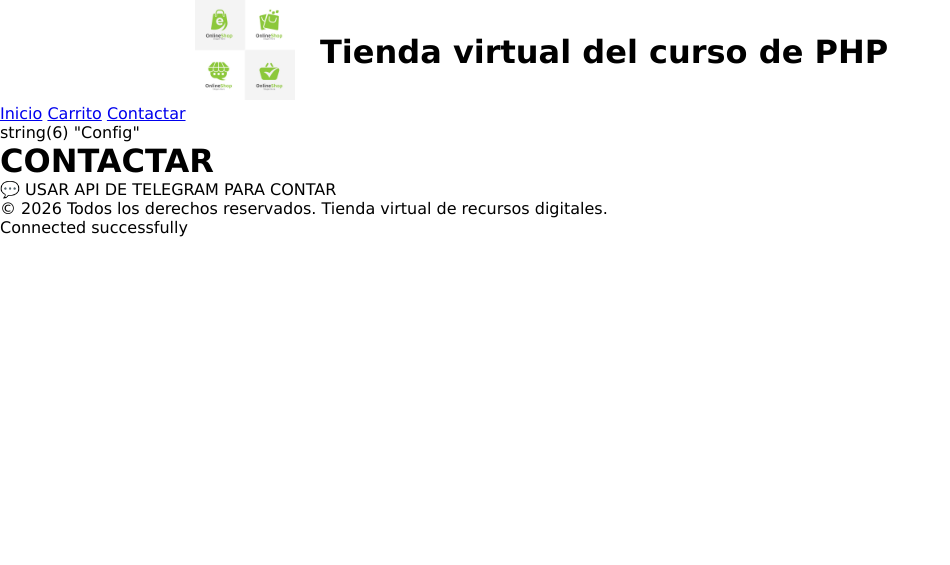
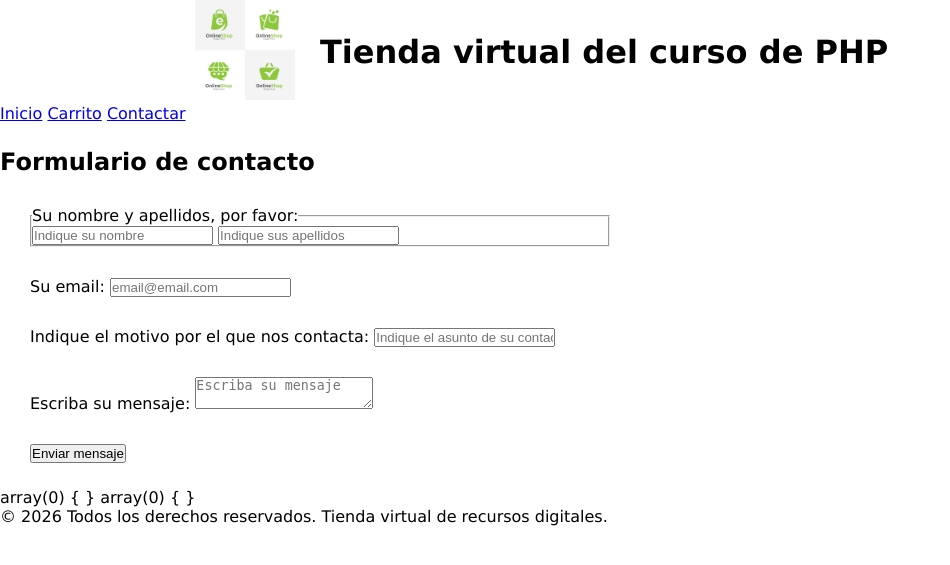
Before and after one commit to JosemaDR/cursophpjavascript2026, a PHP site: page /index.php/contactar in a window 1280 px wide. Shown: the top 565 px of the page, without its empty margins (0-950 px from the left). Run offline with PHP 8.4, Linux system fonts and the light colour scheme; data that the repository does not hold is empty.

Commit message:
Clase 08042026: POO, Frontend, Arquitecturas aplicaciones web

```diff
--- a/assets/css/main.css
+++ b/assets/css/main.css
@@ -20,6 +20,11 @@ h1 {
    justify-self: start;
 }
 
+main > h2, main > form {
+   margin-top: 25px;
+   margin-bottom: 25px;
+}
+
 div.logo {
    padding-right: 25px;
    justify-self: end;
--- a/assets/js/main.js
+++ b/assets/js/main.js
@@ -0,0 +1,10 @@
+function validarFormulario() {
+   const inputNombre = document.getElementById('nombreContacto');
+   const inputApellidos = document.getElementById('apellidosContacto');
+   const inputEmail = document.getElementById('emailContacto');
+   const inputAsunto = document.getElementById('asuntoContacto');
+   const inputMensaje = document.getElementById('mensajeContacto');
+
+   console.info('ASDF', inputNombre, inputApellidos, inputEmail, inputAsunto, inputMensaje);
+   alert('Parando de momento...');
+}
--- /dev/null
+++ b/src/Application/Controllers/GestorRutas.php
@@ -0,0 +1,36 @@
+<?php
+   defined('APP_ROOT') or header('Location: ../index.php');
+
+   class GestorRutas {
+      private static array $rutasDisponibles = Array(
+         '' => 'inicio',
+         '/' => 'inicio',
+         'inicio' => 'inicio',
+         'catalogo' => 'catalogo',
+         'producto' => 'producto',
+         'contactar' => 'contactar',
+      );
+
+      private static string $url;
+      private static array $urlPartes;
+
+      public static function cargarVista() {
+         if(empty($_SERVER['PATH_INFO'])) {
+            require_once APP_ROOT . '/vistas/inicio.php';
+         } else {
+            self::$url = $_SERVER['PATH_INFO'];
+            (self::$url == '/') ? : self::$url = trim(self::$url, '/');
+
+            self::$urlPartes = explode('/', self::$url);
+            if(array_key_exists(self::$urlPartes[0], self::$rutasDisponibles)) {
+               require_once APP_ROOT . '/src/Controllers/' . ucfirst(self::$rutasDisponibles[self::$urlPartes[0]]) . 'Controller.php';
+            } else {
+               http_response_code(404);
+               header('Content-Type: text/html; charset=utf-8');
+               require_once APP_ROOT . '/vistas/errores/404.php';
+
+               exit;
+            }
+         }
+      }
+   }
--- a/src/Controllers/ContactarController.php
+++ b/src/Controllers/ContactarController.php
@@ -1,8 +1,4 @@
 <?php
    defined('APP_ROOT') or header('Location: ../index.php');
 
-   // ... lógica del controlador.
-   // ... posible consumo de destinatarios dados de alta.
-   $resultado = 'USAR API DE TELEGRAM PARA CONTAR';
-
    require_once APP_ROOT . '/vistas/contactar.php';
--- a/src/Controllers/GestorRutas.php
+++ /dev/null
@@ -1,34 +0,0 @@
-<?php
-   defined('APP_ROOT') or header('Location: ../index.php');
-
-   // Usamos la función array para crear el array, valga la redundancia, en lugar de [...],
-   // para recordar que también lo podemos hacer así. Los corchetes son más eficientes.
-   $rutasDisponibles = Array(
-      '/' => 'inicio',
-      'inicio' => 'inicio',
-      'catalogo' => 'catalogo',
-      'producto' => 'producto',
-      'contactar' => 'contactar',
-   );
-
-   $url = '';
-   $urlPartes = [];
-
-   if(empty($_SERVER['PATH_INFO'])) {
-      require_once APP_ROOT . '/vistas/inicio.php';
-   } else {
-      $url = $_SERVER['PATH_INFO'];
-      ($url == '/') ? : $url = trim($url, '/');
-
-      $urlPartes = explode('/', $url);
-
-      if(array_key_exists($urlPartes[0], $rutasDisponibles)) {
-         require_once APP_ROOT . '/src/Controllers/' . ucfirst($rutasDisponibles[$urlPartes[0]]) . 'Controller.php';
-      } else {
-         http_response_code(404);
-         header('Content-Type: text/html; charset=utf-8');
-         require_once APP_ROOT . '/vistas/404.php';
-
-         exit;
-      }
-   }
--- a/src/bootstrap.php
+++ b/src/bootstrap.php
@@ -8,11 +8,13 @@
    require_once APP_ROOT . '/src/Application/ErrorManager.php';
    require_once APP_ROOT . '/config/Config.php';
    require_once APP_ROOT . '/src/Infrastructure/PDO.php';
-   require_once APP_ROOT . '/src/Controllers/GestorRutas.php';
+   require_once APP_ROOT . '/src/Application/Controllers/GestorRutas.php';
 
    ErrorManager::register();
 
    Config::init();
 
-   $conn = new PDOAPP();
-   $conn->conectar();
+   GestorRutas::cargarVista();
+
+   // $conn = new PDOAPP();
+   // $conn->conectar();
--- a/vistas/contactar.php
+++ b/vistas/contactar.php
@@ -3,20 +3,74 @@
 
    require_once APP_ROOT . '/vistas/head.generico.php';
    require_once APP_ROOT . '/vistas/header.generico.php';
-
-      var_dump(Config::class);
 ?>
 
    <main>
-      <h1>CONTACTAR</h1>
+      <h2>Formulario de contacto</h2>
 
-      <section>
-         <p>
-            💬 <?php echo $resultado;?>
-         </p>
-      </section>
+      <form action="" method="post" style="width:50%;" onsubmit="validarFormulario();">
+         <fieldset style="margin:30px;">
+            <legend>Su nombre y apellidos, por favor:</legend>
+            <input type="text"
+               placeholder="Indique su nombre"
+               title="Indique su nombre"
+               name="nombreContacto"
+               id="nombreContacto"
+               required />
+            <input type="text"
+               placeholder="Indique sus apellidos"
+               title="Indique sus apellidos"
+               name="apellidos"
+               id="apellidosContacto"
+               required />
+         </fieldset>
+
+         <section style="margin:30px;">
+            <label for="emailContacto">
+               Su email:
+               <input type="email"
+               placeholder="email@email.com"
+               title="Escriba aquí su correo electrónico"
+               name="emailContacto"
+               id="emailContacto"
+               required />
+            </label>
+         </section>
+
+         <section style="margin:30px;">
+            <label for="asuntoContacto">
+               Indique el motivo por el que nos contacta:
+               <input type="text"
+                  placeholder="Indique el asunto de su contacto"
+                  title="Indique el motivo de su contacto"
+                  name="asuntoContacto"
+                  id="asuntoContacto"
+                  required />
+            </label>
+         </section>
+
+         <section style="margin:30px;">
+            <label for="mensajeContacto">
+               Escriba su mensaje:
+               <textarea placeholder="Escriba su mensaje"
+                  title="Escriba el mensaje"
+                  name="mensajeContacto"
+                  id="mensajeContacto"
+                  required></textarea>
+            </label>
+         </section>
+
+         <input type="submit"
+            value="Enviar mensaje"
+            name="enviarMensaje"
+            id="enviarMensaje"
+            style="margin-left:30px;"
+            onclick="validarFormulario();" />
+      </form>
    </main>
 
 <?php
+   var_dump($_GET);
+   var_dump($_POST);
    require_once APP_ROOT . '/vistas/footer.generico.php';
 ?>
--- a/vistas/footer.generico.php
+++ b/vistas/footer.generico.php
@@ -3,7 +3,7 @@
 ?>
 
    <footer>
-      &copy; 2026 Todos los derechos reservados. Tienda virtual de recursos digitales.
+      &copy; <?php echo date('Y');?> Todos los derechos reservados. Tienda virtual de recursos digitales.
    </footer>
 </body>
 </html>
--- a/vistas/head.generico.php
+++ b/vistas/head.generico.php
@@ -9,6 +9,6 @@
    <meta name="viewport" content="width=device-width, initial-scale=1.0">
    <title><?php echo Config::NOMBRE_APP; ?></title>
    <link rel="stylesheet" href="<?php echo Config::getRutaAPPWeb();?>assets/css/main.css">
-   <script src="<?php echo Config::getRutaAPPWeb();?>assets/js/main.js"></script>
+   <script src="<?php echo Config::getRutaAPPWeb();?>assets/js/main.js" defer></script>
 </head>
 <body>
```
